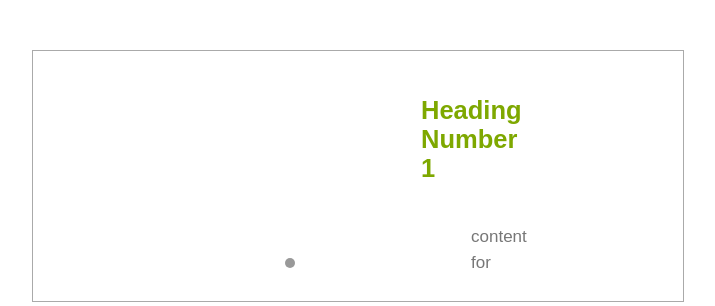
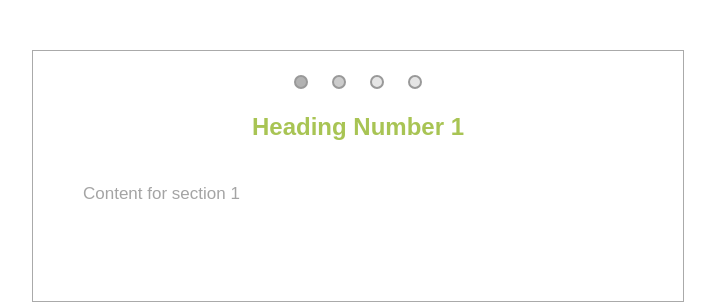
Before and after one commit to Hardelzs/maxwell, a website: page bubble.html in a window 1280 px wide. Shown: the whole page, without its empty margins (282-997 px from the left). Drawn offline with Linux system fonts and the light colour scheme.

Commit message:
bubble to make

```diff
--- a/bubble.html
+++ b/bubble.html
@@ -6,56 +6,73 @@
     <meta name="viewport" content="width=device-width, initial-scale=1.0">
     <title>Document</title>
 </head>
+<body>
     <style>
-    #bubblebox{
-        width: 650px;
-        height: 250px;
-        margin: 50px auto;
-        border: 1px solid #aaa;
+        #bubblebox{ width:650px; height:250px; margin:50px auto; border:1px solid #AAA; }
+        #bubbles{ width:auto; margin:0px auto; text-align:center; }
+        #bubbles > div{ display:inline-block; width:10px; height:10px; margin:24px 10px 0px 10px; background:rgba(0,0,0,.1); text-align:center; border:2px solid #999; border-radius:100%; font-size:17px; text-decoration:none; transition: background 0.3s linear 0s; cursor:pointer; }
+        #bubblecontent{ margin:0px auto; transition:opacity 0.3s linear 0s; font-family: Arial;}
+        #bubblecontent > h2{ text-align:center; color:#7EA800; }
+        #bubblecontent > p{ font-size:17px; line-height:1.5em; padding:20px 50px; color:#777; }
+        </style>
+        <script>
+        // This simple function returns object reference for elements by ID
+        function _(x){return document.getElementById(x);}
+        // Variables for bubble array, bubble index, and the setInterval() variable
+        var ba, bi=0, intrvl;
+        // bca - Bubble Content Array. Put your content here.
+        var bca = [
+            '<h2>Heading Number 1</h2><p>Content for section 1</p>',
+            '<h2>Heading Number 2</h2><p>Content for section 2</p>',
+            '<h2>Heading Number 3</h2><p>Content for section 3</p>',
+            '<h2>Heading Number 4</h2><p>Content for section 4</p>'
+        ];
+        // This function is triggered by the bubbleSlide() function below
+        function bubbles(bi){
+            // Fade-out the content
+            _("bubblecontent").style.opacity = 0;
+            // Loop over the bubbles and change all of their background color
+            for(var i=0; i < ba.length; i++){
+                ba[i].style.background = "rgba(0,0,0,.1)";
             }
-    #bubbles{
-        width: auto;
-        margin: 0px auto;
-        text-align: center;
+            // Change the target bubble background to be darker than the rest
+            ba[bi].style.background = "#999";
+            // Stall the bubble and content changing for just 300ms
+            setTimeout(function(){
+                // Change the content
+                _("bubblecontent").innerHTML = bca[bi];
+                // Fade-in the content
+                _("bubblecontent").style.opacity = 1;
+            }, 300);
         }
-    #bubbles > div{
-        display: inline-block;
-        width: 10px;
-        height: 10px;
-        margin: 24px 10px 0px 10px;
-        background: radial-gradient() solid red;
-        border-radius: 100%;
-        font-size: 17px;
-        text-decoration: none;
-        transition: background 0.3s linear 0s;
+        // This function is set to run every 5 seconds(5000ms)
+        function bubbleSlide(){
+            bi++; // Increment the bubble index number
+            // If bubble index number is equal to the amount of total bubbles
+            if(bi == ba.length){
+                bi = 0; // Reset the bubble index to 0 so it loops back at the beginning
             }
-    #bubblecontent{
-        margin: 0px auto;
-        transition: opacity 0.3s linear 0s;
-        font-family: Arial;
+            // Make the bubbles() function above run
+            bubbles(bi);
         }
-    #bubblecontent > h2{
-        text-align: center;
-        color: #7ea800;
-    }
-    #bubblecontent > p{
-        font-size: 17px;
-        line-height: 1.5em;
-        padding: 20px 50px;
-        color: #777;
-    }
-</style>
-<body>
+        // Start the application up when document is ready
+        window.addEventListener("load", function(){
+            // Get the bubbles array
+            ba = _("bubbles").children;
+            // Set the interval timing for the slideshow speed
+            intrvl = setInterval(bubbleSlide, 5000);
+        });
+        </script>
         <div id="bubblebox">
           <div id="bubbles">
-        <div onclick="bubbles(0); clearinterval(intrvl);" style="background: #999;"></div>
-        <div onclick="bubbles(1); clearinterval(intrvl);"></div>
-        <div onclick="bubbles(2); clearinterval(intrvl);"></div>
-        <div onclick="bubbles(3); clearinterval(intrvl);"></div>
-    </di>
+            <div onclick="bubbles(0); clearInterval(intrvl);" style="background:#999;"></div>
+            <div onclick="bubbles(1); clearInterval(intrvl);"></div>
+            <div onclick="bubbles(2); clearInterval(intrvl);"></div>
+            <div onclick="bubbles(3); clearInterval(intrvl);"></div>
+          </div>
           <div id="bubblecontent">
             <h2>Heading Number 1</h2>
-        <p>content for <section></section></p>
+            <p>Content for section 1</p>
           </div>
         </div>
 </body>
```
Lines whose indentation alone changed are shown as unchanged.
